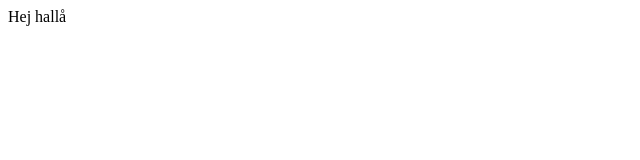
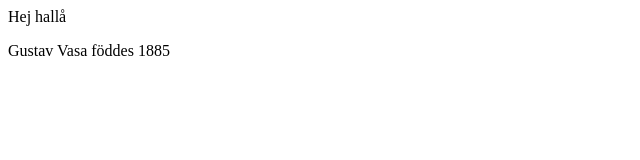
Before and after one commit to KalleKryp/GitTest2, a plain HTML site: page src/index.html in a window 1280 px wide. Shown: the whole page, without its empty margins (0-640 px from the left). Drawn offline with Linux system fonts and the light colour scheme.

Commit message:
HTML uppdaterad

```diff
--- a/src/index.html
+++ b/src/index.html
@@ -4,4 +4,5 @@
   <body>
     Hej hallå
   </body>
+  <p>Gustav Vasa föddes 1885</p>
 </html>
```
